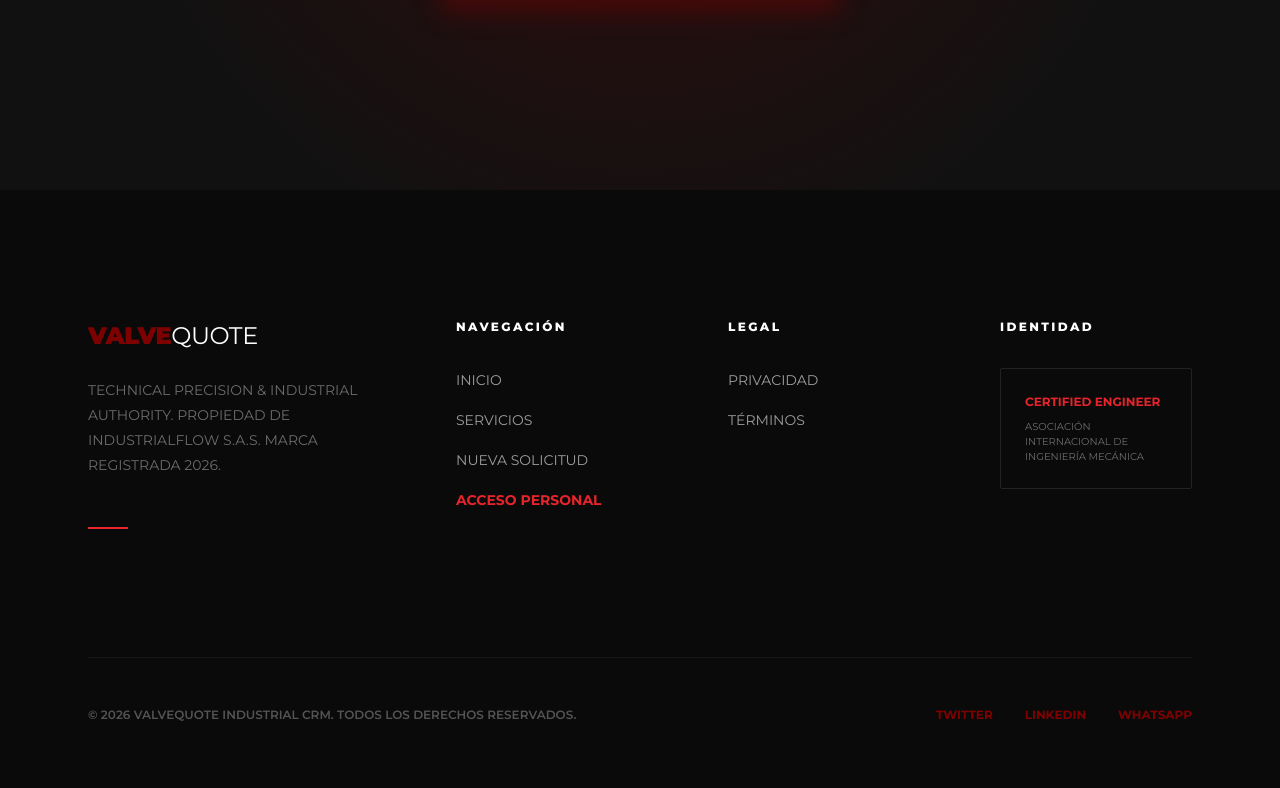
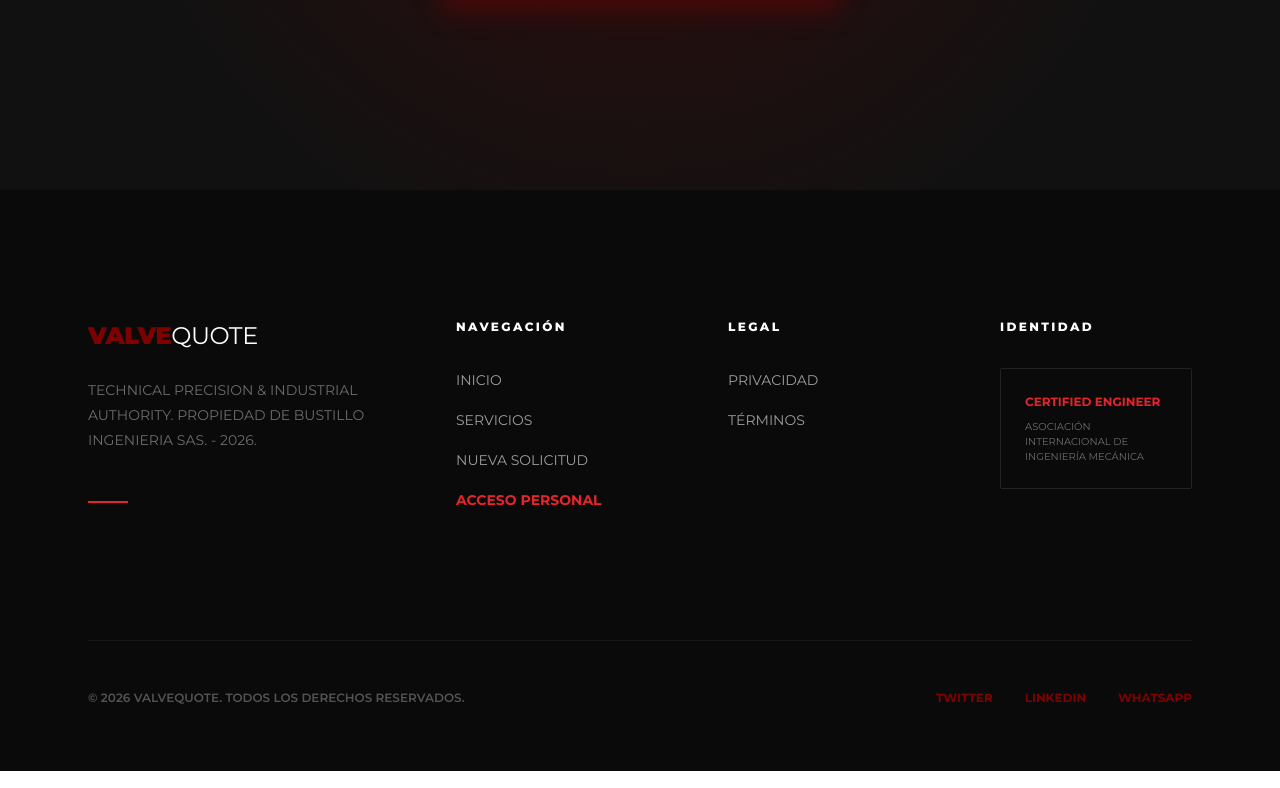
Before and after one commit to Proyectos-Nexatech/valve-quotation, a Next.js app: page / in a window 1280 px wide. Shown: the part 4261-5049 px from the top of the page. Built offline with nearby package versions, Linux system fonts and the light colour scheme.

Commit message:
Refinamiento Legal Footer: Propiedad de Bustillo Ingeniería SAS y copyright simplificado

```diff
--- a/src/components/landing/Footer.tsx
+++ b/src/components/landing/Footer.tsx
@@ -63,7 +63,7 @@
           VALVE<span style={{ color: 'white', fontWeight: 400 }}>QUOTE</span>
         </h3>
         <p style={{ fontSize: '0.875rem', color: 'rgba(255,255,255,0.4)', lineHeight: '1.8', maxWidth: '300px' }}>
-          TECHNICAL PRECISION & INDUSTRIAL AUTHORITY. PROPIEDAD DE INDUSTRIALFLOW S.A.S. MARCA REGISTRADA 2026.
+          TECHNICAL PRECISION & INDUSTRIAL AUTHORITY. PROPIEDAD DE BUSTILLO INGENIERIA SAS. - 2026.
         </p>
         <div style={{ marginTop: '3rem', width: '40px', height: '2px', backgroundColor: 'var(--color-red-bright)' }} />
       </div>
@@ -95,7 +95,7 @@
       </div>
 
       <div style={{ gridColumn: 'span 4', borderTop: '1px solid rgba(255,255,255,0.05)', paddingTop: '3rem', marginTop: '3rem', display: 'flex', justifyContent: 'space-between', alignItems: 'center' }}>
-         <p style={{ fontSize: '0.75rem', color: 'rgba(255,255,255,0.3)', fontWeight: 600 }}>© 2026 VALVEQUOTE INDUSTRIAL CRM. TODOS LOS DERECHOS RESERVADOS.</p>
+         <p style={{ fontSize: '0.75rem', color: 'rgba(255,255,255,0.3)', fontWeight: 600 }}>© 2026 VALVEQUOTE. TODOS LOS DERECHOS RESERVADOS.</p>
          <div style={{ display: 'flex', gap: '2rem', fontSize: '0.75rem', fontWeight: 700, color: 'var(--color-maroon)' }}>
             <span>TWITTER</span>
             <span>LINKEDIN</span>
```
